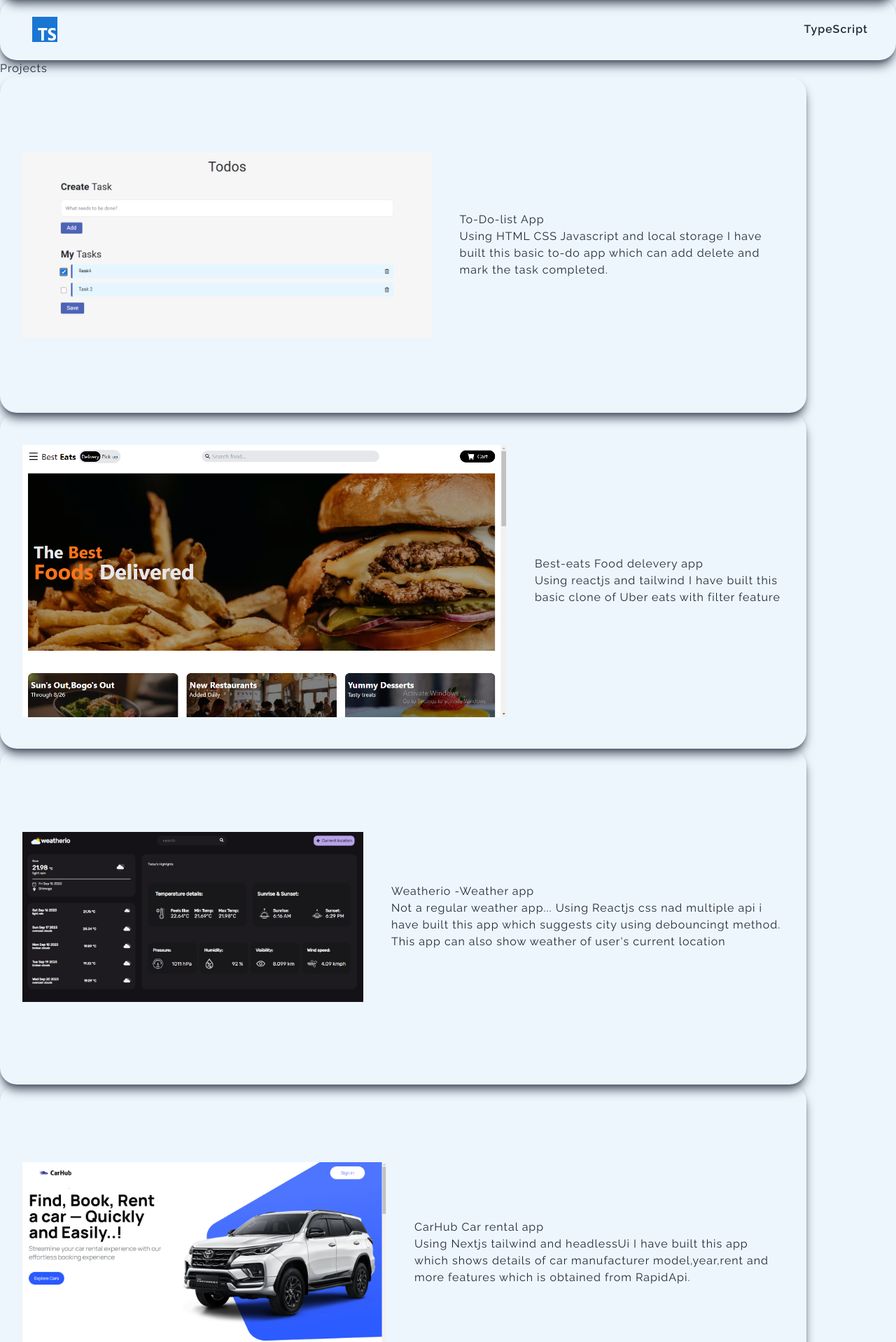
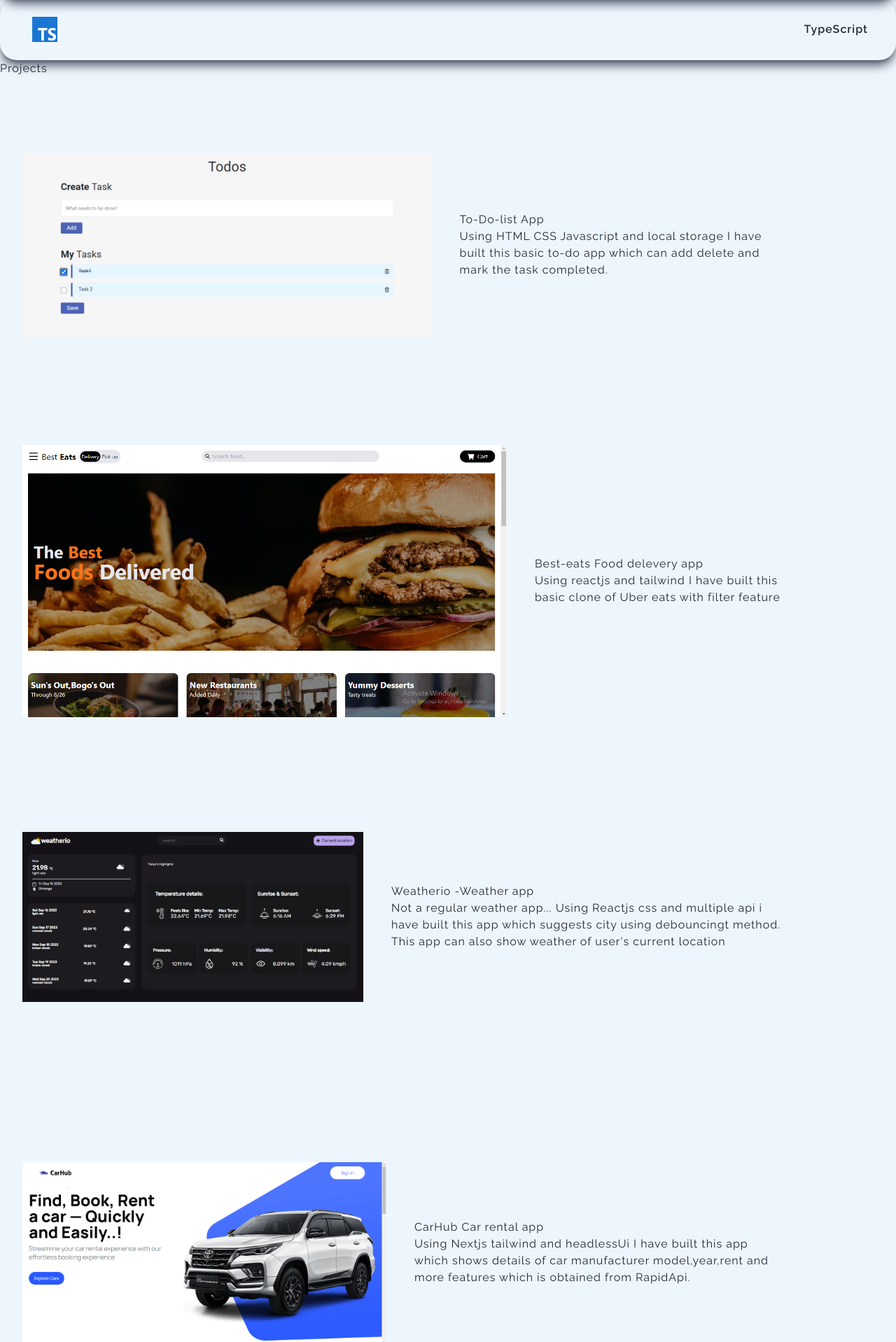
Before and after one commit to Varun-N-M/portfolio, a React (Vite) app: page / in a window 1280 px wide. Shown: the part 1560-3478 px from the top of the page at 70% size. Built offline with nearby package versions, Linux system fonts and the light colour scheme.

Commit message:
small changes

```diff
--- a/src/App.tsx
+++ b/src/App.tsx
@@ -18,7 +18,7 @@ export const App = () => {
       <Hero />
       <About />
       <Skills />
-      <Projects />
+      <Projects theme={theme} />
       <Contact />
     </div>
   );
--- a/src/components/Contact.tsx
+++ b/src/components/Contact.tsx
@@ -41,7 +41,7 @@ export const Contact = () => {
                   <input
                     type="text"
                     name="name"
-                    className="w-full bg-gray-200 outline-none rounded-3xl px-6 py-1 max-lg:mt-2"
+                    className="w-full bg-gray-200 outline-none rounded-3xl px-6 py-1 max-lg:mt-2 text-black"
                     required
                     autoComplete="off"
                   />
@@ -51,7 +51,7 @@ export const Contact = () => {
                   <input
                     type="email"
                     name="email"
-                    className="w-full bg-gray-200 outline-none rounded-3xl px-6 py-1 max-lg:mt-2"
+                    className="w-full bg-gray-200 outline-none rounded-3xl px-6 py-1 max-lg:mt-2 text-black"
                     required
                     autoComplete="off"
                     min="8"
@@ -63,7 +63,7 @@ export const Contact = () => {
                 <input
                   type="text"
                   name="subject"
-                  className="w-full bg-gray-200 outline-none rounded-3xl px-6 py-1 mt-5"
+                  className="w-full bg-gray-200 outline-none rounded-3xl px-6 py-1 mt-5 text-black"
                   required
                 />
               </div>
@@ -71,7 +71,7 @@ export const Contact = () => {
                 <h3>Message:</h3>
                 <textarea
                   name="message"
-                  className="w-full outline-none bg-gray-200 rounded-xl px-5 py-2 text-[12px]"
+                  className="w-full outline-none bg-gray-200 rounded-xl px-5 py-2 text-black text-[12px]"
                 />
               </div>
             </div>
--- a/src/components/Projects.tsx
+++ b/src/components/Projects.tsx
@@ -1,10 +1,14 @@
-export const Projects = () => {
+interface mode{
+  theme:string
+}
+
+export const Projects = ({theme}:mode) => {
   return (
     <div className="w-full flex justify-start items-start pt-28" id="projects">
       <div className="max-width px-6 py-5 sm:px-16 flex flex-col justify-between">
         <h1 className="text-5xl font-bold">Projects</h1>
         <div className="flex flex-col  gap-10 mt-10 mb-20">
-          <div className="project-tiles">
+          <div className={`project-tiles shadow-lg ${theme === "light" ? " shadow-gray-500": "shadow-[#3d587a]"}`}>
             <a href="https://to-do-app-vanillajs.netlify.app/" target="_blank">
               <img
                 src="/resources/todo-app.PNG"
@@ -13,17 +17,17 @@ export const Projects = () => {
               />
             </a>
             <div className="flex flex-col justify-center items-center gap-6 px-5">
-              <h1 className="text-2xl lg:text-5xl font-bold capitalize text-center">
+              <h1 className="w-full text-2xl lg:text-5xl font-bold capitalize text-justify max-md:text-left">
                 To-Do-list App
               </h1>
-              <p className="text-center">
+              <p className="text-justify max-md:text-left">
                 Using HTML CSS Javascript and local storage I have built this
                 basic to-do app which can add delete and mark the task
                 completed.
               </p>
             </div>
           </div>
-          <div className="project-tiles">
+          <div className={`project-tiles shadow-lg ${theme === "light" ? " shadow-gray-500": "shadow-[#3d587a]"}`}>
             <a href="https://best-eats-clone.vercel.app/" target="_blank">
               <img
                 src="/resources/food-app.PNG"
@@ -31,17 +35,17 @@ export const Projects = () => {
                 className="hover:scale-105 duration-300 rounded-3xl max-md:mt-10 "
               />
             </a>
-            <div className="flex flex-col justify-center items-center gap-6 px-5">
-              <h1 className="text-2xl lg:text-5xl font-bold capitalize text-center">
+            <div className="flex flex-col justify-center items-center gap-6 px-5 ">
+              <h1 className="w-full text-2xl lg:text-5xl font-bold capitalize text-justify max-md:text-left">
                 Best-eats Food delevery app
               </h1>
-              <p className="text-center">
+              <p className="text-justify max-md:text-left">
                 Using reactjs and tailwind I have built this basic clone of Uber
                 eats with filter feature
               </p>
             </div>
           </div>
-          <div className="project-tiles">
+          <div className={`project-tiles shadow-lg ${theme === "light" ? " shadow-gray-500": "shadow-[#3d587a]"}`}>
             <a href="https://weatherio-react-app.vercel.app/" target="_blank">
               <img
                 src="/resources/weatherio.PNG"
@@ -50,18 +54,18 @@ export const Projects = () => {
               />
             </a>
             <div className="flex flex-col justify-center items-center gap-6 px-5">
-              <h1 className="text-2xl lg:text-5xl font-bold capitalize text-center">
+              <h1 className="w-full text-2xl lg:text-5xl font-bold capitalize text-justify max-md:text-left">
                 Weatherio -Weather app
               </h1>
-              <p className="text-center">
-                Not a regular weather app... Using Reactjs css nad multiple api
+              <p className=" max-md:text-left text-justify">
+                Not a regular weather app... Using Reactjs css and multiple api
                 i have built this app which suggests city using debouncingt
                 method. This app can also show weather of user's current
                 location
               </p>
             </div>
           </div>
-          <div className="project-tiles">
+          <div className={`project-tiles shadow-lg ${theme === "light" ? " shadow-gray-500": "shadow-[#3d587a]"}`}>
             <a
               href="https://car-rental-app-nextjs-lovat.vercel.app/"
               target="_blank"
@@ -73,10 +77,10 @@ export const Projects = () => {
               />
             </a>
             <div className="flex flex-col justify-center items-center gap-6 px-5">
-              <h1 className="text-2xl lg:text-5xl font-bold capitalize text-center">
+              <h1 className="w-full text-2xl lg:text-5xl font-bold capitalize text-justify max-md:text-left">
                 CarHub Car rental app
               </h1>
-              <p className="text-center tracking-wider">
+              <p className="text-justify  max-md:text-left">
                 Using Nextjs tailwind and headlessUi I have built this app which
                 shows details of car manufacturer model,year,rent and more
                 features which is obtained from RapidApi.
--- a/src/components/ToggleButton.tsx
+++ b/src/components/ToggleButton.tsx
@@ -7,20 +7,7 @@ export const ToggleButton = ({ theme }: toggle) => {
     <div className="bg-gray-400 w-12 h-7 rounded-full flex items-center justify-between">
       <div className="w-full flex justify-start">
         <div
-          className={
-            theme === "dark"
-              ? "w-4 h-4 rounded-full bg-black m-1 p-2"
-              : "hidden"
-          }
-        />
-      </div>
-      <div className="w-full flex justify-start">
-        <div
-          className={
-            theme === "light"
-              ? "w-4 h-4 rounded-full bg-white m-1 p-2"
-              : "hidden"
-          }
+        className={`w-4 h-4 rounded-full m-1 p-2 transition duration-500 ${theme === "dark" ? "bg-black" : "bg-white translate-x-5"}`}
         />
       </div>
     </div>
--- a/src/index.css
+++ b/src/index.css
@@ -44,15 +44,15 @@ button {
 }
 
 .project-tiles {
-  @apply md:max-w-6xl h-[60vh] max-md:h-fit shadow-lg shadow-gray-600 flex flex-col lg:flex-row justify-center items-center px-8 py-10 rounded-3xl gap-10 hover:scale-105 duration-300;
+  @apply md:max-w-6xl h-[60vh] max-md:h-fit  flex flex-col lg:flex-row justify-center items-center px-8 py-10 rounded-3xl gap-10 hover:scale-105 duration-300;
 }
 
 .dark-theme {
-  @apply bg-[#081B33] text-gray-100;
+  @apply bg-[#081B33] text-gray-100 transition duration-300;
 }
 
 .light-theme {
-  @apply bg-[#eef6fd] text-gray-800;
+  @apply bg-[#eef6fd] text-gray-800 transition duration-300;
 }
 
 ::-webkit-scrollbar {
```
